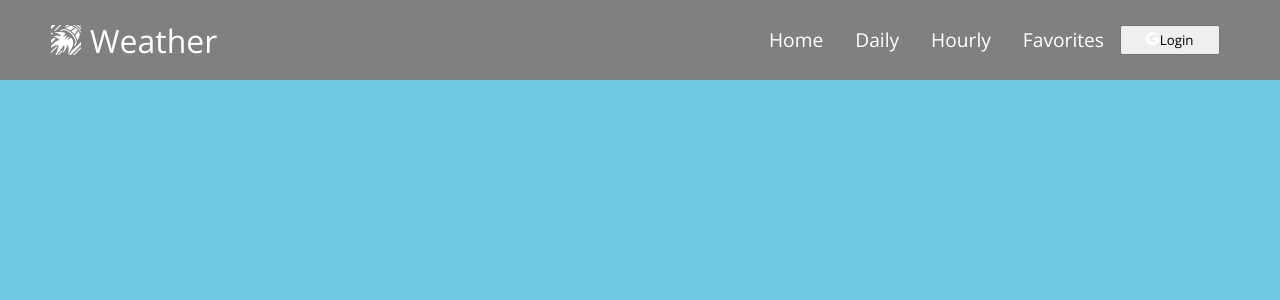
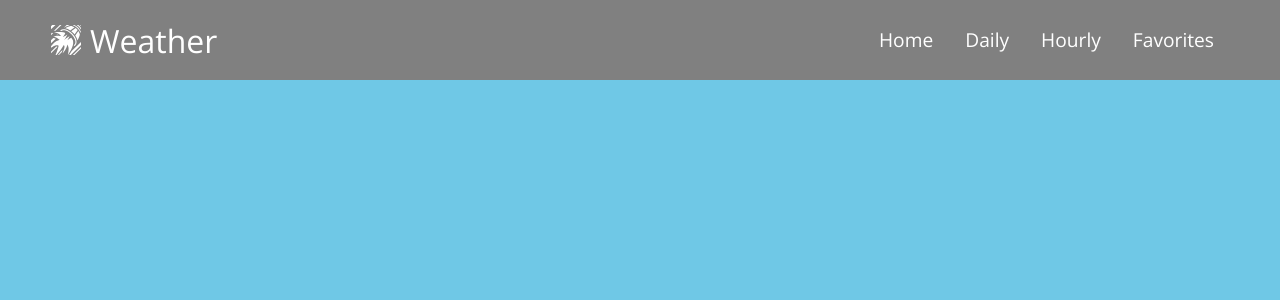
Before and after one commit to chapmancbVCU/react-weather-app, a React (Vite) app: page / in a window 1280 px wide. Shown: the top 300 px of the page. Built offline with nearby package versions, Linux system fonts and the light colour scheme; no server answers.

Commit message:
Commented out auth code until we figure out best approach

```diff
--- a/src/components/Navbar.tsx
+++ b/src/components/Navbar.tsx
@@ -118,12 +118,12 @@ function Navbar(): JSX.Element {
                                     Favorites
                                 </NavLink>
                             </li>
-                            <li className='login-button-content'>
+                            {/* <li className='login-button-content'>
                                 <button className='login-button' onClick={createWithGoogle}>
                                     <FaGoogle />Login
                                 </button>
                                 <p>{user?.displayName}</p>
-                            </li>
+                            </li> */}
                         </ul>
                     </StyledNavbarContainer>
                 </StyledNav>
```
